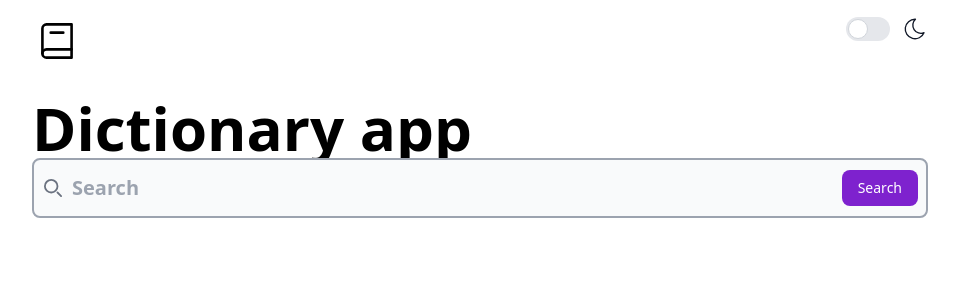
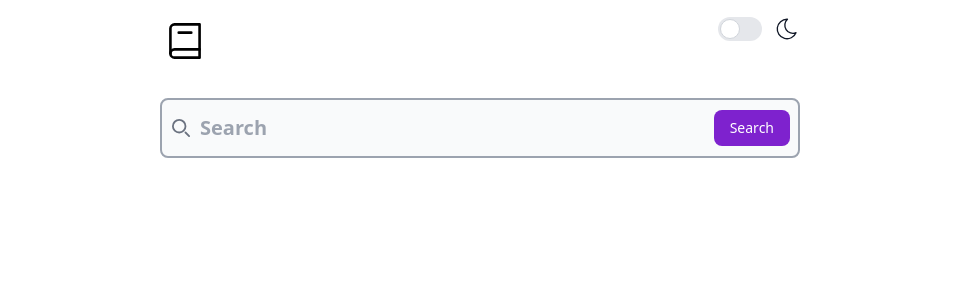
Before and after one commit to Breimerct/dictionary-app, a React (Vite) app: page / in a window 1280 px wide. Shown: the top 300 px of the page, without its empty margins (160-1119 px from the left). Built offline with nearby package versions, Linux system fonts and the light colour scheme.

Commit message:
implemente new components

```diff
--- a/src/app/App.tsx
+++ b/src/app/App.tsx
@@ -1,17 +1,29 @@
+import { useState } from 'react';
 import Header from '@/components/header/Header';
+import SearchInput from '@/components/search-input/SearchInput';
+import { getDefinition } from '@/services/dictionary.service';
+import { DefinitionResult } from '@/types';
 import './App.scss';
-import SearchInput from '@/components/search-input/SearchInput';
+import DefinitionList from '@/components/definition-list/DefinitionList';
 
 function App() {
-    const handleSubmit = (searchText: string) => {
-        console.log(searchText);
+    const [definitions, setDefinitions] = useState<DefinitionResult[]>();
+    const handleSubmit = async (searchText: string) => {
+        try {
+            const dataResult = await getDefinition(searchText);
+
+            setDefinitions(dataResult);
+        } catch (error) {
+            console.log(error);
+        }
     };
 
     return (
-        <main className="min-h-screen md:w-[70%] mx-auto">
+        <main className="min-h-screen md:w-[70%] lg:w-[50%] mb-10 mx-6 md:mx-auto">
             <Header />
-            <h1 className="text-6xl font-bold">Dictionary app</h1>
             <SearchInput onSubmit={handleSubmit} />
+
+            {definitions && <DefinitionList definitions={definitions} />}
         </main>
     );
 }
```
